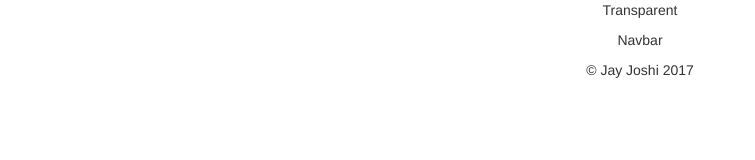
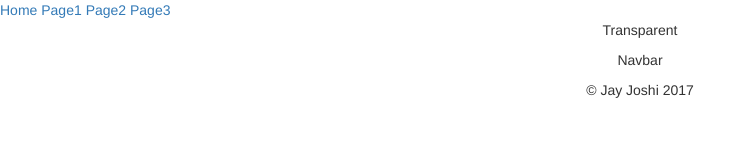
Before and after one commit to jayjoshi1004/TransparentNavbar, a plain HTML site: page TransparentNavbar/public_html/index.html in a window 1280 px wide. Shown: the whole page, without its empty margins (0-755 px from the left). Drawn offline with nearby package versions, Linux system fonts and the light colour scheme.

Commit message:
Adding div tag for navbar | Adding anchor tag for pages

```diff
--- a/TransparentNavbar/public_html/index.html
+++ b/TransparentNavbar/public_html/index.html
@@ -21,6 +21,14 @@
         <script src="js/vendor/modernizr-2.8.3-respond-1.4.2.min.js"></script>
     </head>
     <body>
+        <!--navigation start-->
+        <div id="navbar">
+            <a href="#">Home</a>
+            <a href="#">Page1</a>
+            <a href="#">Page2</a>
+            <a href="#">Page3</a>
+        </div>
+        <!--navigation ends-->
         <!--image starts-->
         <div id="tranparentimage">
             <div id="transparentimage-overlay">
```
